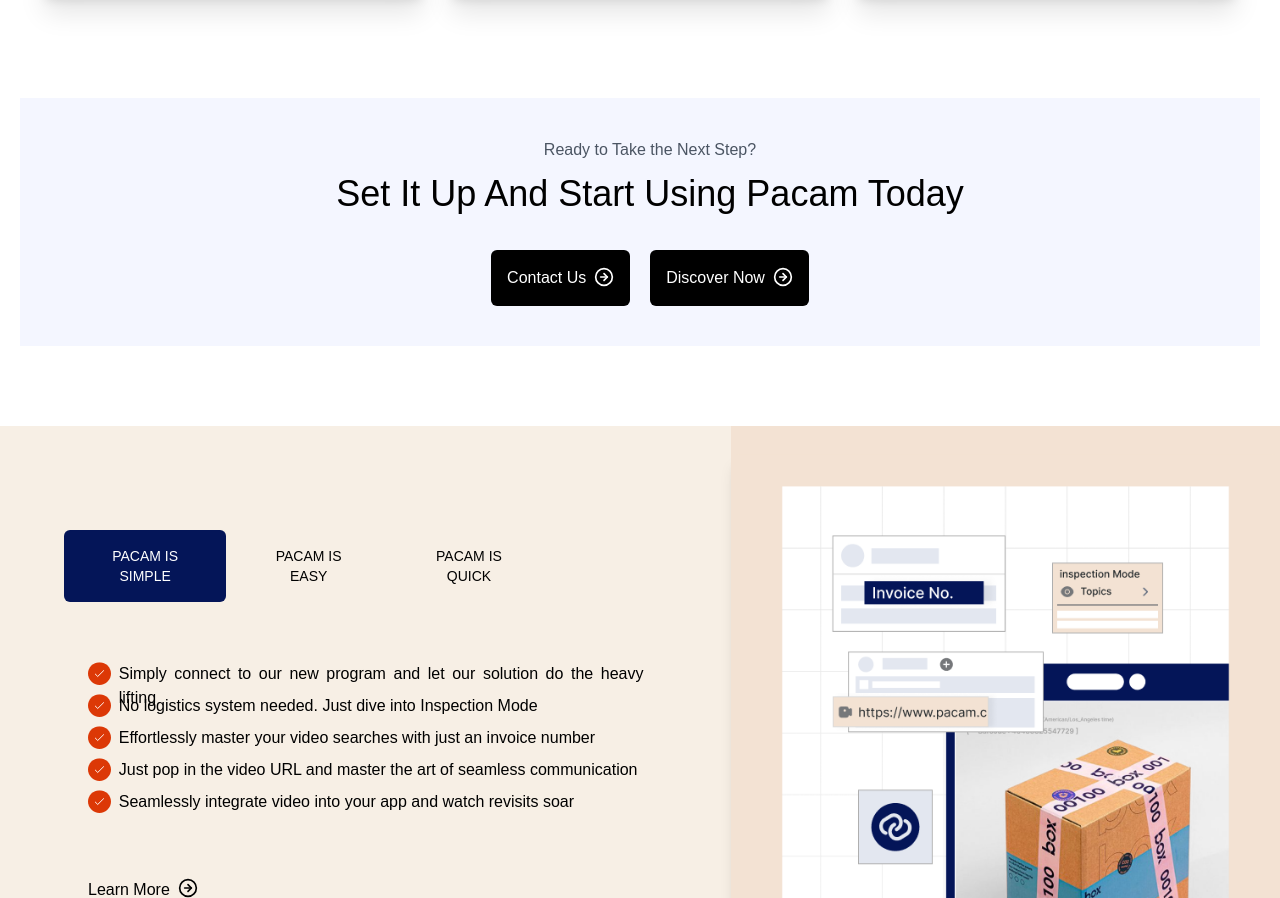
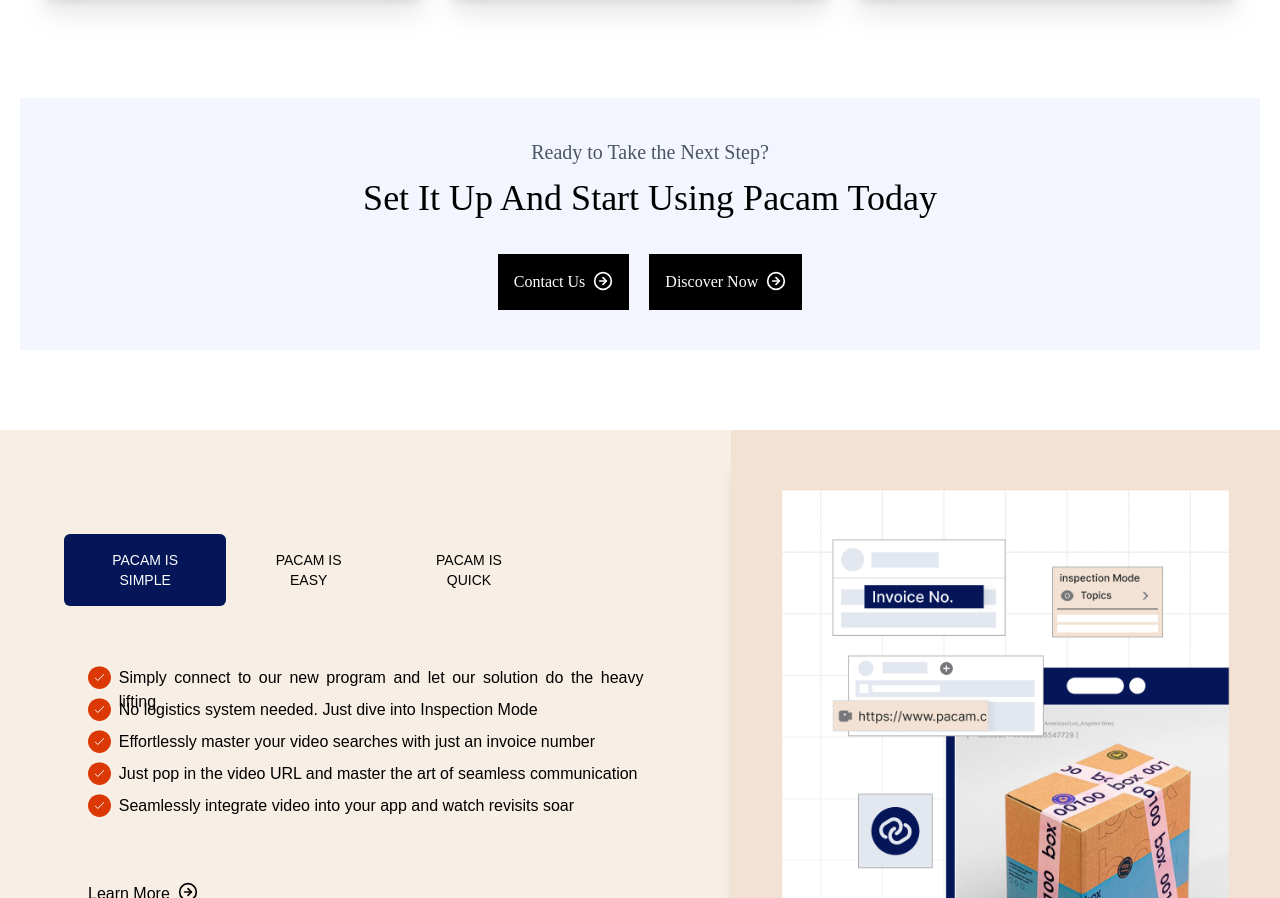
Before and after one commit to kunal23g/PACAM, a React (Vite) app: page / in a window 1280 px wide. Shown: the part 3885-4783 px from the top of the page. Built offline with nearby package versions, Linux system fonts and the light colour scheme.

Commit message:
Update Next.jsx

```diff
--- a/src/components/Next.jsx
+++ b/src/components/Next.jsx
@@ -5,22 +5,21 @@ import { Link } from 'react-router-dom'
 
 const Next=()=> {
     return (
-        <div className='max-w-[1240px] mx-auto py-10 pl-5  flex flex-col bg-indigo-200 bg-opacity-20 '>
+        <div className=' font-playfair max-w-[1240px] mx-auto py-10 pl-5  flex flex-col bg-indigo-200 bg-opacity-20 '>
             <div className='mb-4'>
-            <h6 className="text-xm text-gray-600 md:text-center mb-3">Ready to Take the Next Step?</h6>
+            <h6 className="text-xl text-gray-600 md:text-center mb-3">Ready to Take the Next Step?</h6>
             <h1 className="text-4xl text-dark-blue md:text-center">Set It Up And Start Using Pacam Today</h1>
 
             </div>
             <div className=' flex md:justify-center '>
                 <Link to="/contact"
-                className="rounded-md flex  justify-center py-[1rem] px-[1rem] mt-5    text-white bg-black">
+                className=" flex  justify-center py-[1rem] px-[1rem] mt-5    text-white bg-black">
                     Contact Us<CircleArrowRight size={20} className="ml-2 mt-[1px] "  />
                     </Link>
                 <Link to="/contact"
-                className="rounded-md flex  text-center py-[1rem] px-[1rem] mt-5 ml-5   text-white bg-black">
+                className=" flex  text-center py-[1rem] px-[1rem] mt-5 ml-5   text-white bg-black">
                     Discover Now<CircleArrowRight size={20} className="ml-2 mt-[1px]"  />
                     </Link>
-
                 </div>
         </div>
     )
```
